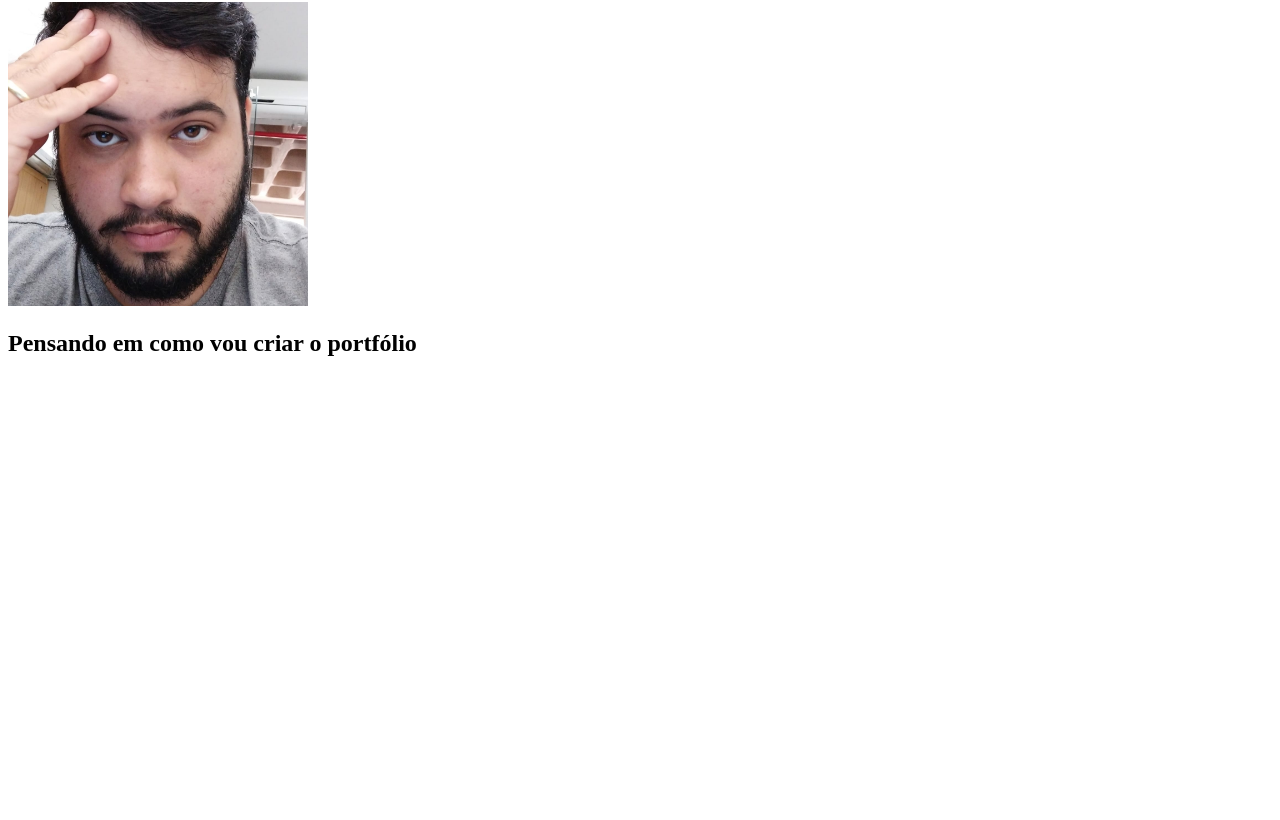
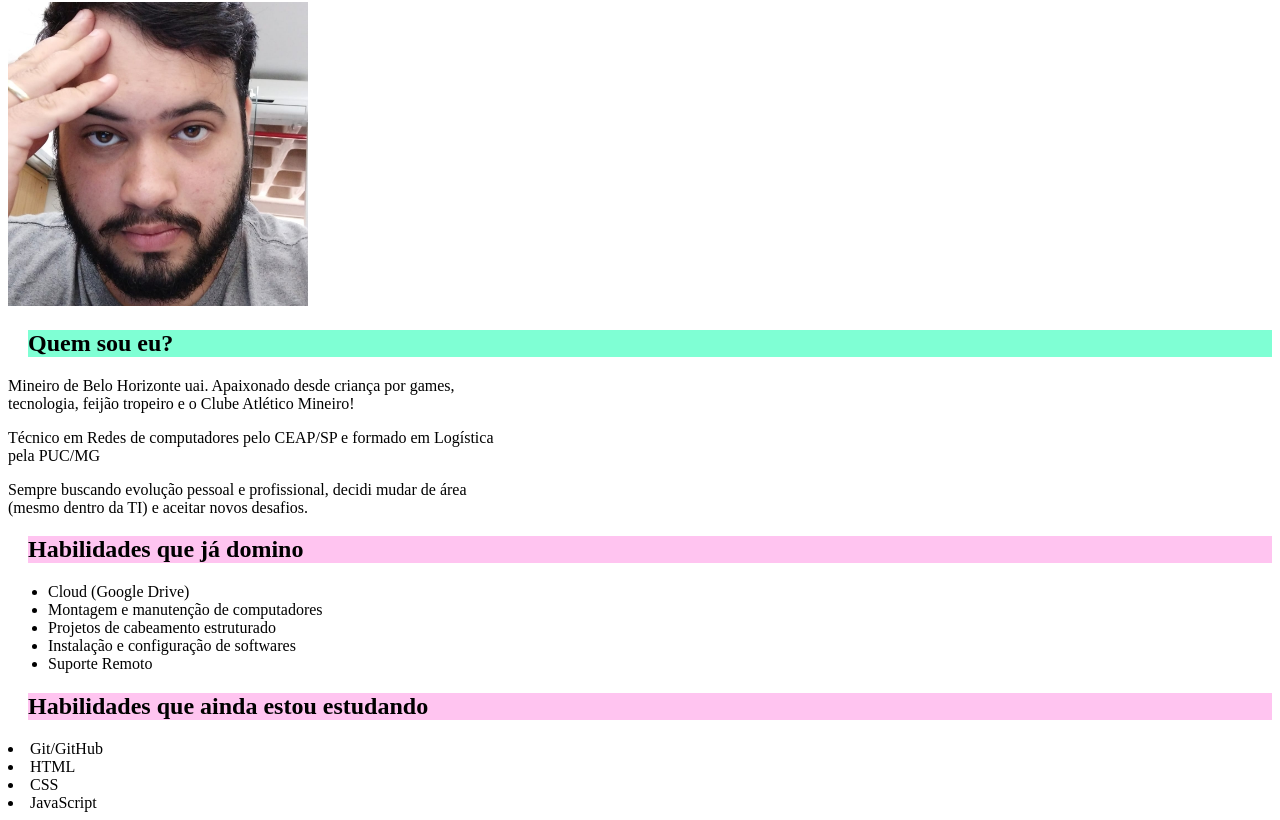
Before and after one commit to BrunoHighlander/BrunoHighlander, a plain HTML site: page index.html in a window 1280 px wide. Shown: the part 78-898 px from the top of the page. Before the commit the page ends 800 px from the top, so only its background shows below. Drawn offline with Linux system fonts and the light colour scheme.

Commit message:
adicionei a descrição e criei duas listas de habilidades

```diff
--- a/index.html
+++ b/index.html
@@ -3,12 +3,56 @@
     <head>
         <meta charset="UTF-8">
         <title>Portfólio - Bruno Highlander</title>
+        <style>
+
+            .description {
+                background-color: aquamarine;
+                margin-left: 20px;
+            }
+            .skills-list {
+                background-color: rgb(255, 196, 240);
+                margin-left: 20px;
+            }
+
+
+
+        </style>
+
+
+
     </head>
 
     <body>
         <h1>Bruno Highlander Oliveira</h1>
         <img src="./Bruno.jpg" width="300px" alt="Foto Bruno com mão no rosto">
-        <h2>Pensando em como vou criar o portfólio</h2>
+
+        <h2 class="description"> Quem sou eu?</h2>
+            <p> Mineiro de Belo Horizonte uai. Apaixonado desde criança por games,<br>
+                tecnologia, feijão tropeiro e o Clube Atlético Mineiro!</p>
+            <p> Técnico em Redes de computadores pelo CEAP/SP e formado em Logística<br>
+                pela PUC/MG</p>
+            <p> Sempre buscando evolução pessoal e profissional, decidi mudar de área<br>
+                (mesmo dentro da TI) e aceitar novos desafios.</p>
+
+        <h2 class="skills-list">Habilidades que já domino</h2>
+        <ul>
+            <li>Cloud (Google Drive)    </li>
+            <li>Montagem e manutenção de computadores</li>
+            <li>Projetos de cabeamento estruturado</li>
+            <li>Instalação e configuração de softwares</li>
+            <li>Suporte Remoto</li>
+        </ul>
+        <h2 class="skills-list">Habilidades que ainda estou estudando</h2>
+
+            <li>Git/GitHub</li>
+            <li>HTML</li>
+            <li>CSS</li>
+            <li>JavaScript</li>
+
+
+
+
+
 
 
     </body>
```
